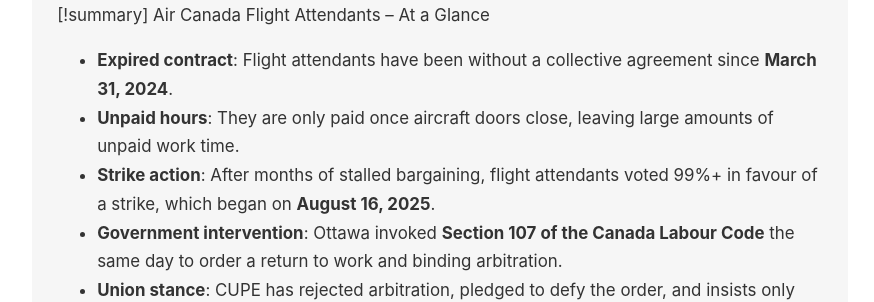
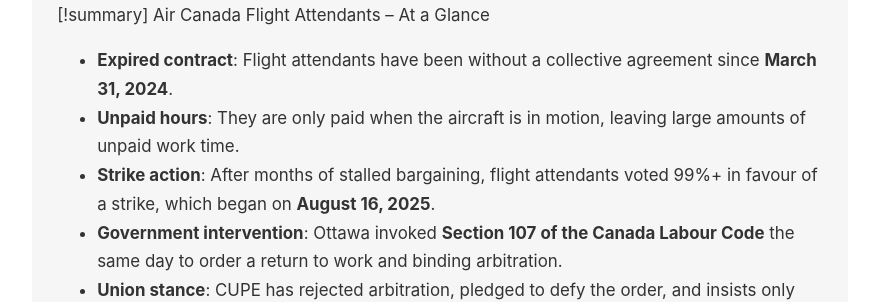
Before and after one commit to Chantal13/Spectrum-Syntax, a Jekyll site: the page built from _notes/Blog/2025/08/2025-08-18-Monday.md, in a window 1280 px wide and 900 px high, scrolled down 589 px. Shown: the part 152-454 px from the top of the window, without its empty margins (45-919 px from the left). Built offline with Jekyll 4.4.1, drawn with Linux system fonts in a browser that asks for light colours; some of the changed text lies outside the part shown.

Commit message:
Update content

```diff
--- a/_notes/Blog/2025/08/2025-08-18-Monday.md
+++ b/_notes/Blog/2025/08/2025-08-18-Monday.md
@@ -15,7 +15,7 @@ Air Canada’s 10,000 flight attendants, represented by CUPE, have been without
 
 > [!summary] Air Canada Flight Attendants – At a Glance
 > - **Expired contract**: Flight attendants have been without a collective agreement since **March 31, 2024**.
-> - **Unpaid hours**: They are only paid once aircraft doors close, leaving large amounts of unpaid work time.
+> - **Unpaid hours**: They are only paid when the aircraft is in motion, leaving large amounts of unpaid work time.
 > - **Strike action**: After months of stalled bargaining, flight attendants voted 99%+ in favour of a strike, which began on **August 16, 2025**.
 > - **Government intervention**: Ottawa invoked **Section 107 of the Canada Labour Code** the same day to order a return to work and binding arbitration.
 > - **Union stance**: CUPE has rejected arbitration, pledged to defy the order, and insists only free collective bargaining can resolve the dispute.
```
Also changed, not shown: _notes/Aviation/aviation.md (deleted, +0 -4 lines), _notes/Chess/Chess.md (deleted, +0 -4 lines), _notes/Rockhounding/Rocks/jasper.md (+1 -1 lines).
